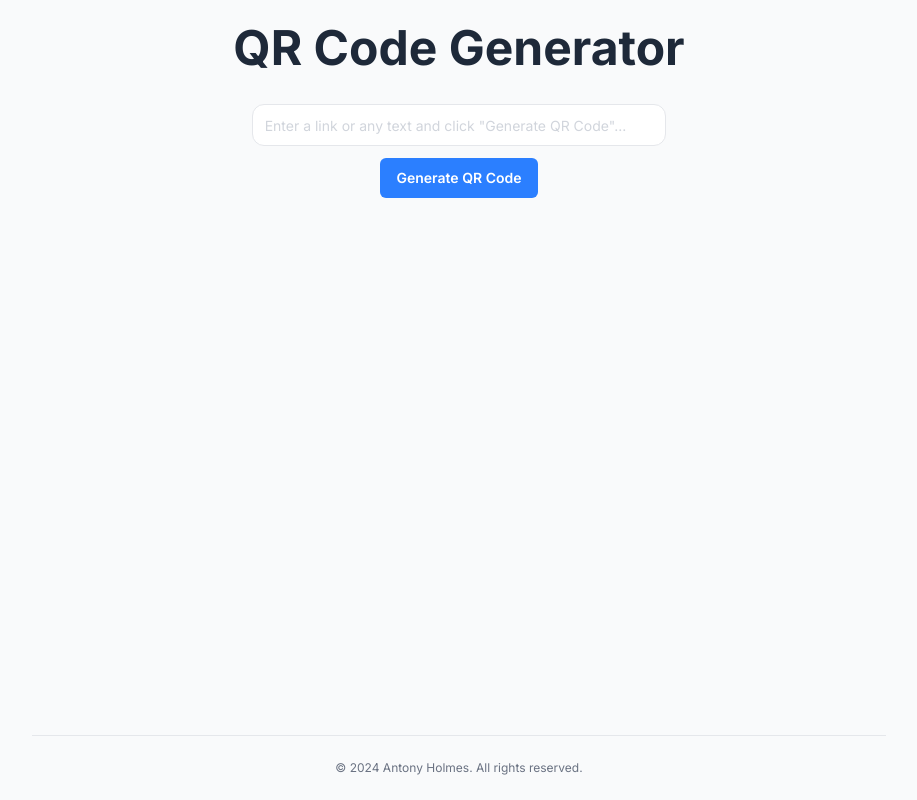
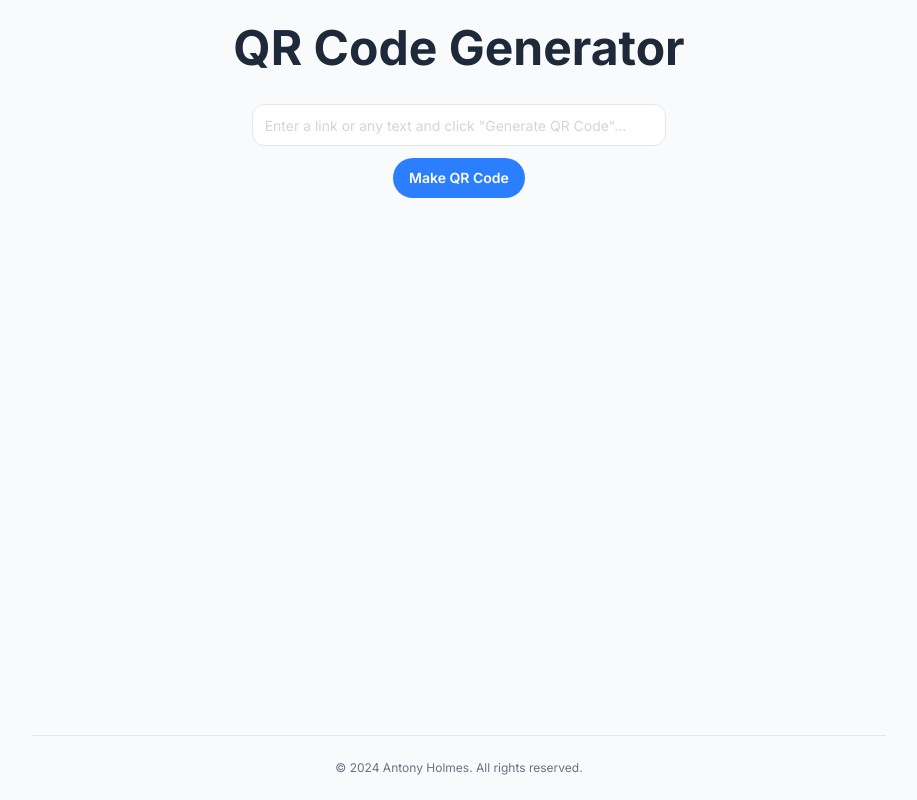
Before and after one commit to antonybholmes/qr-nextjs, a Next.js app: page / in a window 1280 px wide. Shown: the whole page, without its empty margins (181-1098 px from the left). Built offline with nearby package versions, Linux system fonts and the light colour scheme.

Commit message:
fix: Bug fixes and updates.

```diff
--- a/src/components/pages/qr.tsx
+++ b/src/components/pages/qr.tsx
@@ -79,12 +79,12 @@ export function QRGen() {
             )}
           </div>
           <button
-            className="h-10 px-4 bg-blue-500 hover:bg-blue-600 text-sm transition-colors duration-300 rounded-md text-white font-semibold"
+            className="h-10 px-4 bg-blue-500 hover:bg-blue-600 text-sm transition-colors duration-300 rounded-full text-white font-semibold"
             onClick={() => {
               setQr(input)
             }}
           >
-            Generate QR Code
+            Make QR Code
           </button>
         </div>
 
```
